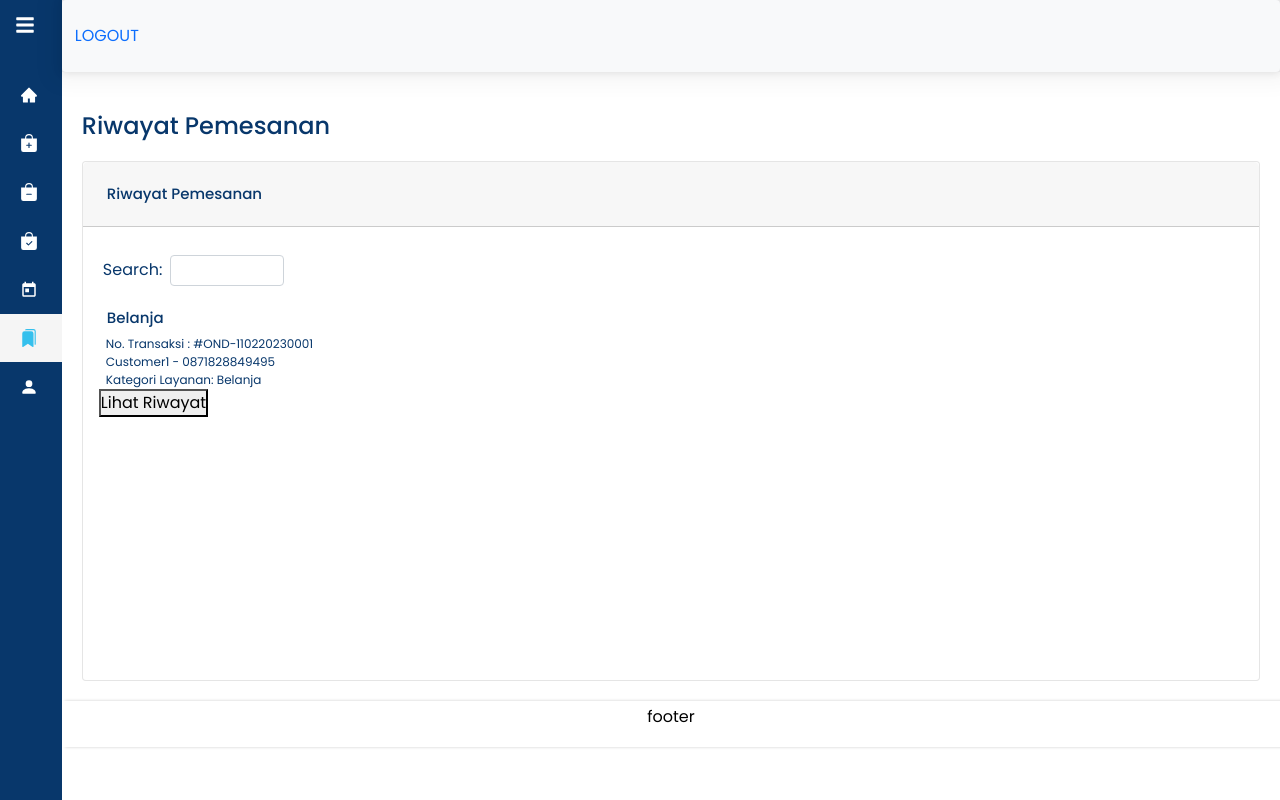
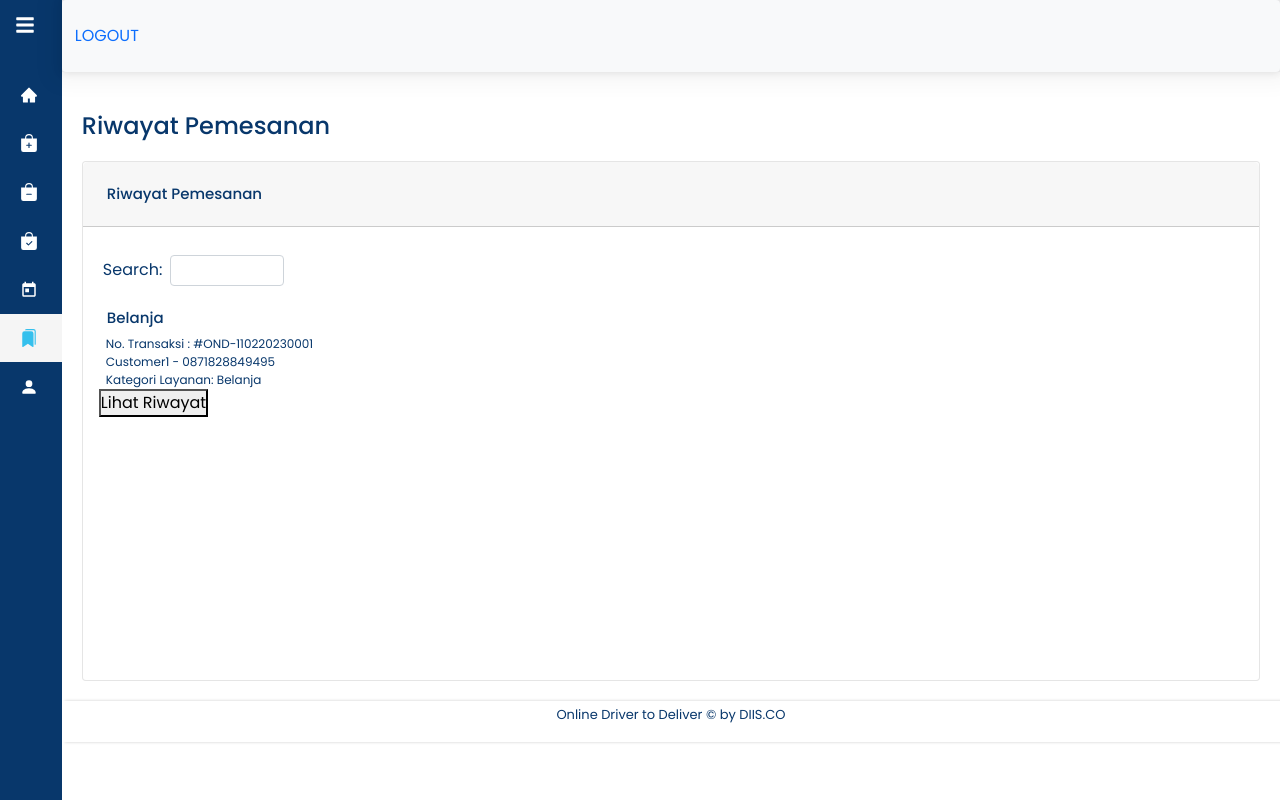
Before and after one commit to dianrosz/onde-app, a React (Create React App) app: page /historyOrder in a window 1280 px wide. Built offline with nearby package versions, Linux system fonts and the light colour scheme.

Commit message:
update footer

```diff
--- a/src/components/footer/Footer.js
+++ b/src/components/footer/Footer.js
@@ -5,7 +5,7 @@ const Footer = () => {
   return (
     <div className="footer">
       <div className="bottom">
-        <p>footer</p>
+        <p>Online Driver to Deliver &#169; by DIIS.CO</p>
       </div>
     </div>
   );
--- a/src/components/footer/footer.css
+++ b/src/components/footer/footer.css
@@ -8,8 +8,9 @@
   box-shadow: 3px 0 3px 0 rgba(0, 0, 0, 0.2);
 }
 .bottom {
-  color: black;
+  color: #08376b;
   padding: 2px;
+  font-size: small;
 }
 .bottom p {
   padding-top: 2px;
```
